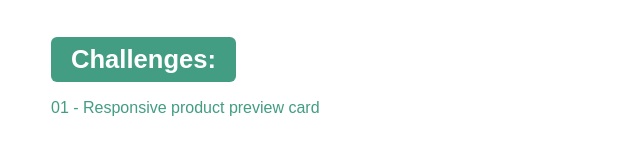
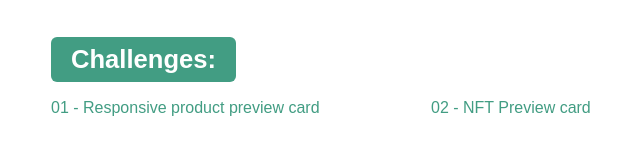
Before and after one commit to Ambrosio99/Frontend-mentor, a plain HTML site: page index.html in a window 1280 px wide. Shown: the whole page, without its empty margins (29-669 px from the left). Drawn offline with Linux system fonts and the light colour scheme.

Commit message:
Readme add

```diff
--- a/index.html
+++ b/index.html
@@ -14,6 +14,7 @@
     <h1>Challenges:</h1>
     <ul>
       <li><a href="./01-product-preview-card-component/index.html">01 - Responsive product preview card</a></li>
+      <li><a href="./02-nft-preview/index.html">02 - NFT Preview card</a></li>
     </ul>
   </div>
 </body>
```
